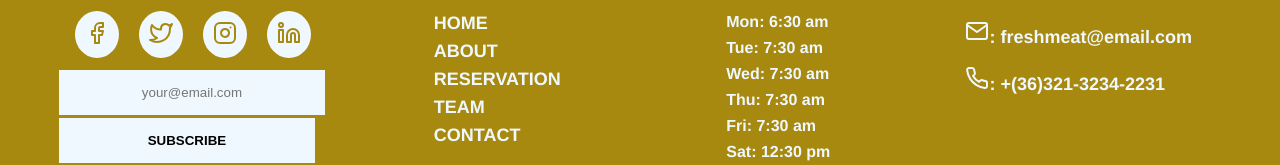
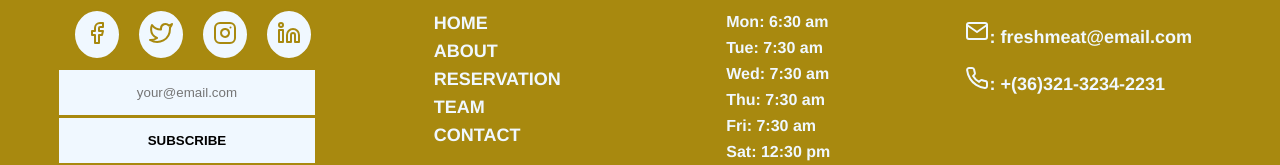
Before and after one commit to eevan7a9/freshmeat-restaurant-e7a9, a Vue app in the folder frontend-restaurant/: page /#/ in a window 1280 px wide. Shown: the part 8074-8239 px from the top of the page. Built offline with nearby package versions, Linux system fonts and the light colour scheme.

Commit message:
fixed boxsizing for chrome and opera

```diff
--- a/frontend-restaurant/src/components/Footer.vue
+++ b/frontend-restaurant/src/components/Footer.vue
@@ -106,6 +106,8 @@ $mainColor: aliceblue;
       //   padding: 0 1rem;
       input {
         -moz-box-sizing: border-box;
+        -webkit-box-sizing: border-box;
+        -moz-box-sizing: border-box;
         width: 100%;
         margin-top: 10px;
         padding: 15px 5px;
```
